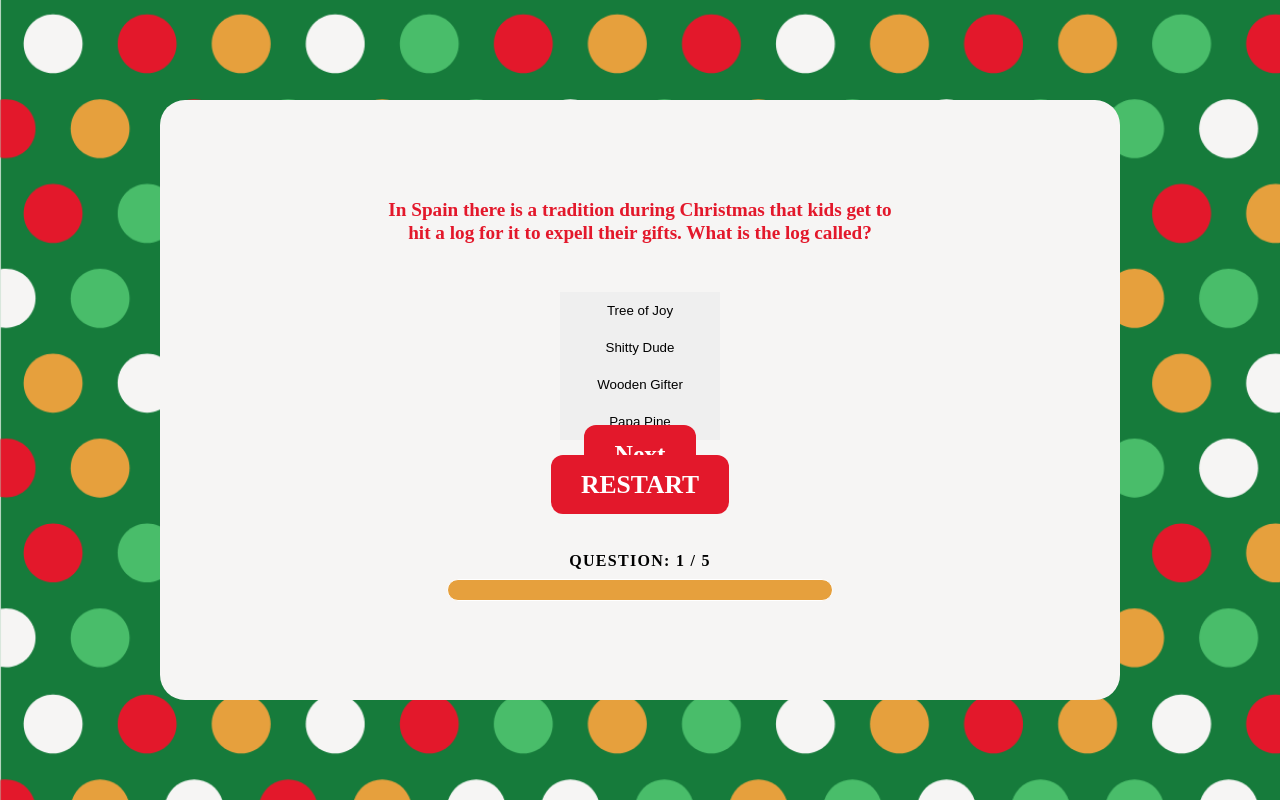
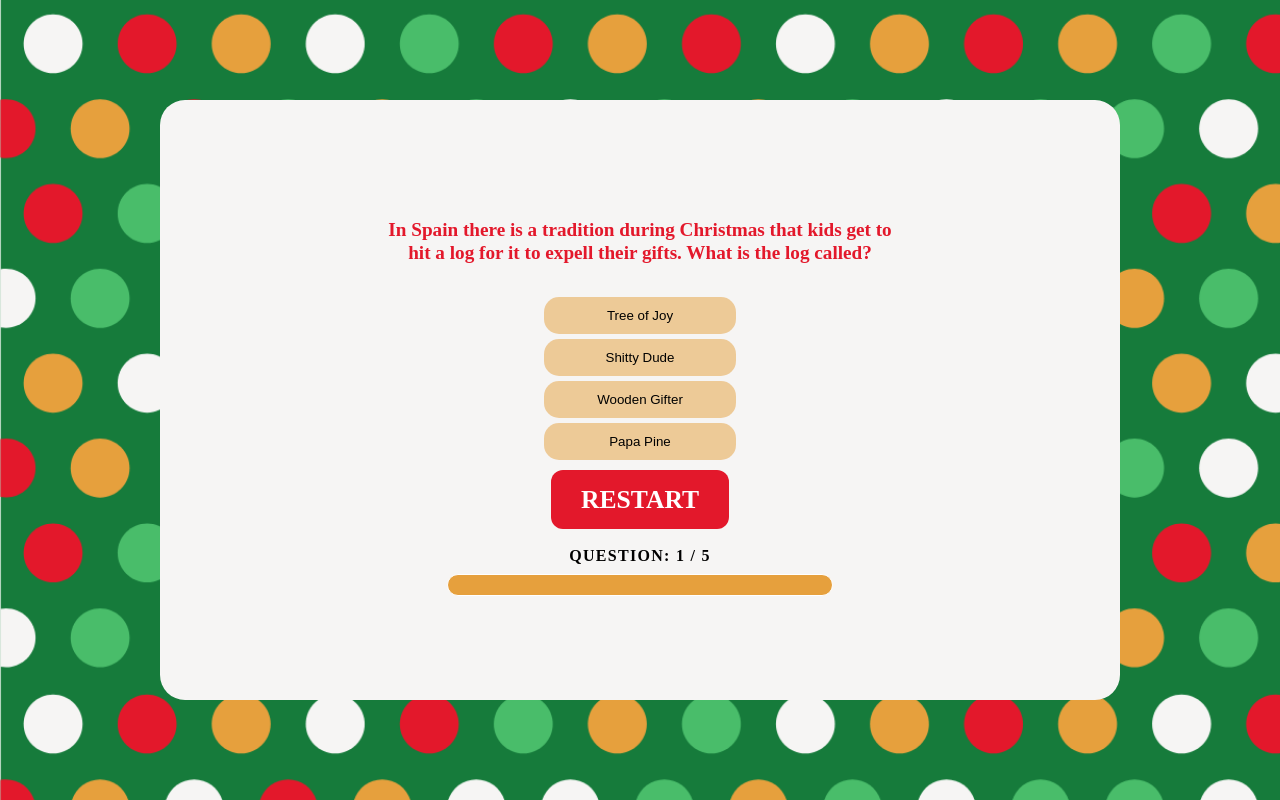
Before and after one commit to Technigo/project-redux-quiz-old, a React (Create React App) app: page /quiz in a window 1280 px wide. Built offline with nearby package versions, Linux system fonts and the light colour scheme.

Commit message:
fixed options and summary + styling

```diff
--- a/src/components/CurrentQuestion.js
+++ b/src/components/CurrentQuestion.js
@@ -1,13 +1,11 @@
-import React, { useState } from 'react'
-import { useSelector/* , useDispatch */ } from 'react-redux'
+import React from 'react'
+import { useSelector } from 'react-redux'
 import { Link } from 'react-router-dom'
-/* import { quiz } from 'reducers/quiz' */
 import RestartButton from './RestartButton'
 import Summary from './Summary'
 import { Background, QuestionContainer, Questions } from './Styling/GlobalStyles'
 import ProgressBar from './Progressbar'
 import Options from './Options'
-import NextButton from './NextButton'
 
 export const CurrentQuestion = () => {
   const question = useSelector((state) => state.quiz.questions[state.quiz.currentQuestionIndex])
@@ -16,9 +14,6 @@ export const CurrentQuestion = () => {
   console.log(question);
 
   const finalQuestion = useSelector((state) => state.quiz.quizOver);
-
-  const [optionDisabled, setOptionDisabled] = useState(false)
-  const [nextDisabled, setNextDisabled] = useState(true)
 
   if (!question) {
     return <h1>Oh no! I could not find the current question!</h1>
@@ -35,17 +30,8 @@ export const CurrentQuestion = () => {
             <Options
               key={option.id}
               option={option}
-              answerIndex={answerIndex}
-              setNextDisabled={setNextDisabled}
-              optionDisable={optionDisabled}
-              setOptionDisabled={setOptionDisabled} />
-
+              answerIndex={answerIndex} />
           ))}
-          <NextButton
-            nextDisabled={nextDisabled}
-            setNextDisabled={setNextDisabled}
-            optionDisable={optionDisabled}
-            setOptionDisabled={setOptionDisabled} />
 
           <Link to="/">
             <RestartButton />
--- a/src/components/NextButton.js
+++ /dev/null
@@ -1,25 +0,0 @@
-import React from 'react'
-import { useDispatch } from 'react-redux'
-import { quiz } from 'reducers/quiz'
-import { Buttons } from './Styling/GlobalStyles'
-
-const NextButton = ({ setOptionDisabled, setNextDisabled, nextDisabled }) => {
-  const dispatch = useDispatch()
-  const onNext = () => {
-    dispatch(quiz.actions.goToNextQuestion())
-    setOptionDisabled(false)
-    setNextDisabled(true)
-  }
-
-  return (
-    <div>
-      <Buttons
-        type="submit"
-        disabled={nextDisabled}
-        onClick={onNext}>
-            Next
-      </Buttons>
-    </div>
-  )
-}
-export default NextButton
--- a/src/components/Options.js
+++ b/src/components/Options.js
@@ -4,11 +4,14 @@ import { quiz } from 'reducers/quiz'
 import styled from 'styled-components/macro';
 
 const Button = styled.button`
-width: 10rem;
+width: 12rem;
 border-width: 10px;
+margin-bottom: 5px;
+background-color: rgba(230,160,61,0.5);
+border-radius: 15px;
 `
 
-const Options = ({ option, answerIndex, optionDisabled, setOptionDisabled, setNextDisabled }) => {
+const Options = ({ option, answerIndex }) => {
   const dispatch = useDispatch()
 
   const question = useSelector((state) => state.quiz.questions[state.quiz.currentQuestionIndex])
@@ -24,12 +27,12 @@ const Options = ({ option, answerIndex, optionDisabled, setOptionDisabled, setNe
 
   const onSubmitAnswer = () => {
     dispatch(quiz.actions.submitAnswer({ questionId, answerIndex }))
-    setOptionDisabled(false)
-    setNextDisabled(true)
     if (answerIndex === correctAnswerIndex) {
       setBorderColor({ borderColor: 'green' })
+      setTimeout(() => dispatch(quiz.actions.goToNextQuestion()), 1000)
     } else {
       setBorderColor({ borderColor: 'red' })
+      setTimeout(() => dispatch(quiz.actions.goToNextQuestion()), 1000)
     }
   }
   return (
@@ -37,8 +40,7 @@ const Options = ({ option, answerIndex, optionDisabled, setOptionDisabled, setNe
       <Button
         type="button"
         style={borderColor}
-        onClick={onSubmitAnswer}
-        disabled={optionDisabled}>
+        onClick={onSubmitAnswer}>
         {option}
       </Button>
     </OptionContainer>
--- a/src/components/Styling/GlobalStyles.js
+++ b/src/components/Styling/GlobalStyles.js
@@ -55,6 +55,7 @@ export const Questions = styled.div`
   font-size: 1.5vw;
   font-weight: bold;
   line-height: 1.75vw;
+  top: 15px;
 `
 
 export const Buttons = styled.a`
@@ -70,6 +71,7 @@ export const Buttons = styled.a`
     width: 20%;
     text-align: center;
     border-radius: 12px;
+    top: 20px;
 `
 export const Illustration = styled.img`
 position: fixed;
--- a/src/components/Summary.js
+++ b/src/components/Summary.js
@@ -1,22 +1,57 @@
+/* eslint-disable max-len */
 import React from 'react'
 import Cookie from 'Images/cookie.png'
 import { useSelector } from 'react-redux';
+import styled from 'styled-components';
 import RestartButton from './RestartButton'
 import { Background, QuestionContainer, Headers, Illustration } from './Styling/GlobalStyles'
+
+const SummaryContainer = styled.div`
+display: flex;
+flex-direction: column;
+justify-content: center;
+text-align: center;   `
+
+const Citat = styled.p`
+position: relative;
+align-self: center;
+width: 60%;
+text-align: center;
+color: black;
+font-family: 'Montserrat';
+line-height: 3.25vw;
+font-size: 15px;`
+
+const Score = styled.p`
+font-family: 'Montserrat';
+font-size: 20px;
+font-weight: bold;
+`
 
 const Summary = () => {
   const answers = useSelector((state) => state.quiz.answers);
   const result = answers.filter((answer) => answer.isCorrect).length;
 
+  const grinch = result <= 3
+  const lover = result > 3
+
   return (
     <Background>
       <QuestionContainer>
         <Headers>Summary</Headers>
-        <p className="Summary-result">Wow! You got {result} correct answers out of 5!</p>
+        <SummaryContainer>
+          {lover && (
+            <><Score className="Summary-result">Wow! You got {result} correct answers out of 5!</Score><Citat> I can see that is sparkle christmas lights in your eyes</Citat></>
+          )}
+          {grinch && (
+            <><Score>You got {result} correct answers out of 5..</Score><Citat> oh do we have a grinch here?</Citat></>
+          )}
+        </SummaryContainer>
         <Illustration src={Cookie} alt="Ginger Cookie" />
         <RestartButton />
       </QuestionContainer>
     </Background>
+
   )
 }
 
```
Also changed, not shown: src/components/Header.js (deleted), src/components/Wrapper.js (deleted).
